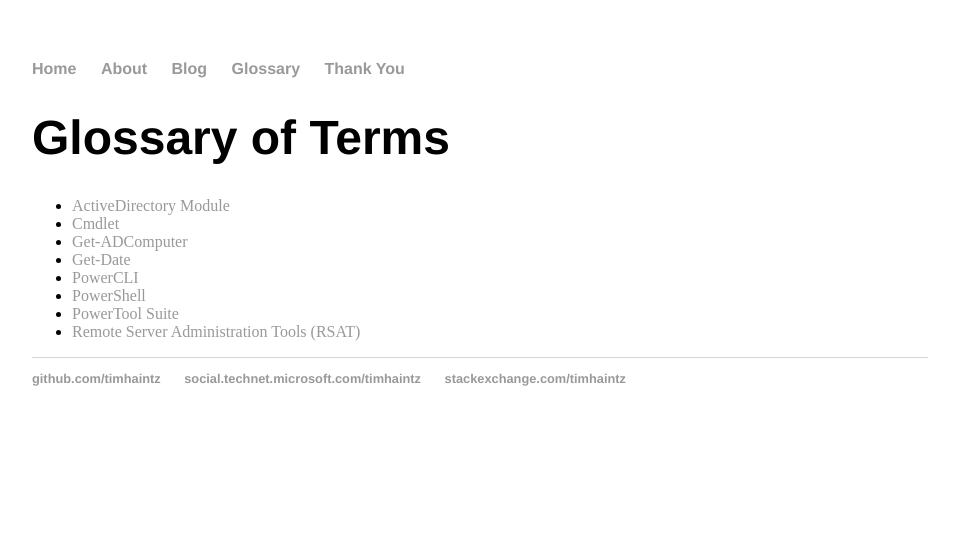
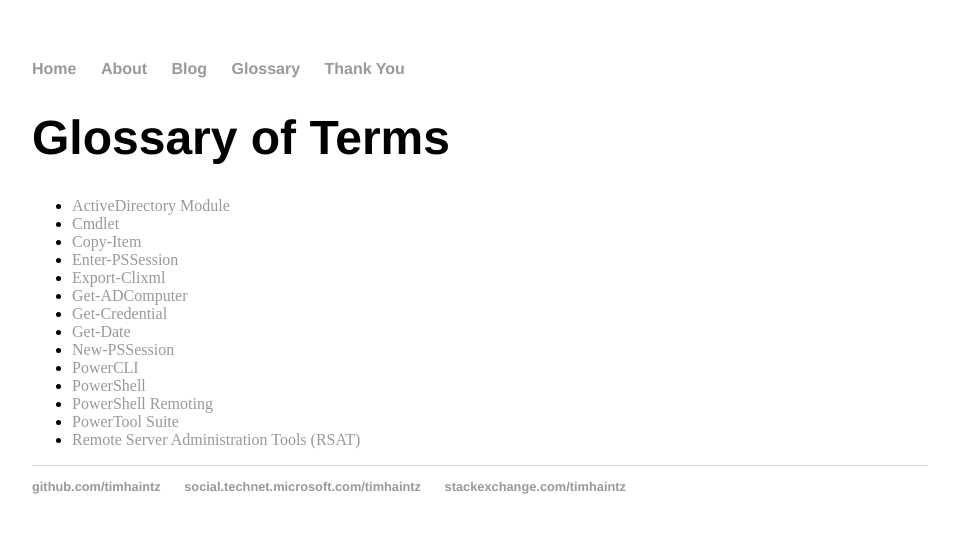
Before and after one commit to timhaintz/timhaintz.github.io, a Jekyll site: the page built from glossary/index.md, in a window 1280 px wide. Shown: the top 533 px of the page, without its empty margins (160-1119 px from the left). Built offline with Jekyll 4.4.1, drawn with Linux system fonts in a browser that asks for light colours.

Commit message:
Update index.md

```diff
--- a/glossary/index.md
+++ b/glossary/index.md
@@ -7,9 +7,15 @@
 
 * [ActiveDirectory Module](https://docs.microsoft.com/en-us/powershell/module/addsadministration/?view=win10-ps)
 * [Cmdlet](https://msdn.microsoft.com/en-us/library/ms714395(v=vs.85).aspx)
+* [Copy-Item](https://docs.microsoft.com/en-us/powershell/module/microsoft.powershell.management/copy-item?view=powershell-6)
+* [Enter-PSSession](https://docs.microsoft.com/en-us/powershell/module/microsoft.powershell.core/enter-pssession?view=powershell-6)
+* [Export-Clixml](https://docs.microsoft.com/en-us/powershell/module/microsoft.powershell.utility/export-clixml?view=powershell-6)
 * [Get-ADComputer](https://docs.microsoft.com/en-us/powershell/module/addsadministration/get-adcomputer?view=win10-ps)
+* [Get-Credential](https://docs.microsoft.com/en-us/powershell/module/microsoft.powershell.security/get-credential?view=powershell-6)
 * [Get-Date](https://docs.microsoft.com/en-us/powershell/module/microsoft.powershell.utility/get-date?view=powershell-6)
+* [New-PSSession](https://docs.microsoft.com/en-us/powershell/module/microsoft.powershell.core/new-pssession?view=powershell-6)
 * [PowerCLI](https://www.vmware.com/support/developer/PowerCLI/)
 * [PowerShell](https://docs.microsoft.com/en-us/powershell/scripting/powershell-scripting?view=powershell-6)
+* [PowerShell Remoting](https://docs.microsoft.com/en-us/powershell/scripting/core-powershell/running-remote-commands?view=powershell-6#windows-powershell-remoting)
 * [PowerTool Suite](https://communities.cisco.com/docs/DOC-37154)
 * [Remote Server Administration Tools (RSAT)](https://support.microsoft.com/en-au/help/2693643/remote-server-administration-tools-rsat-for-windows-operating-systems)
```
